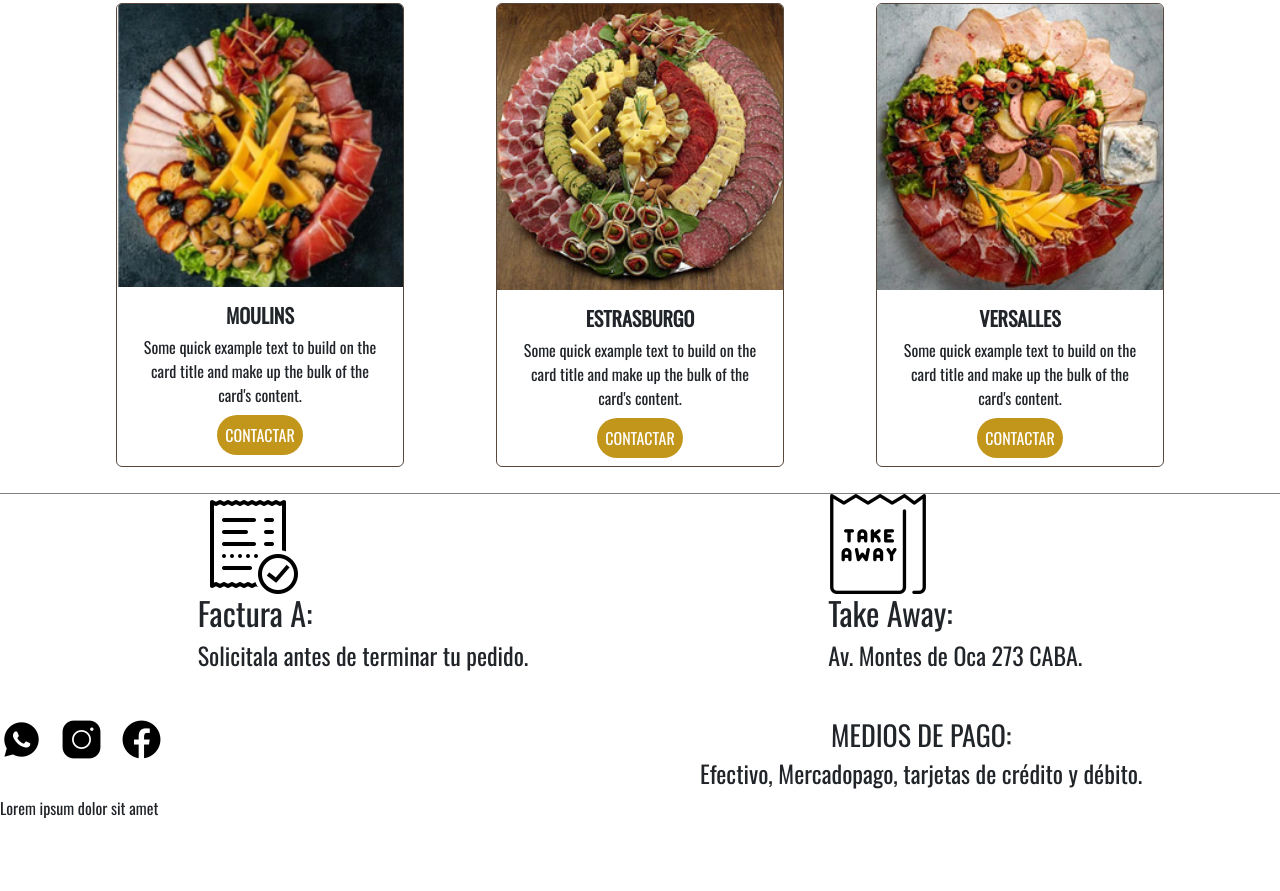
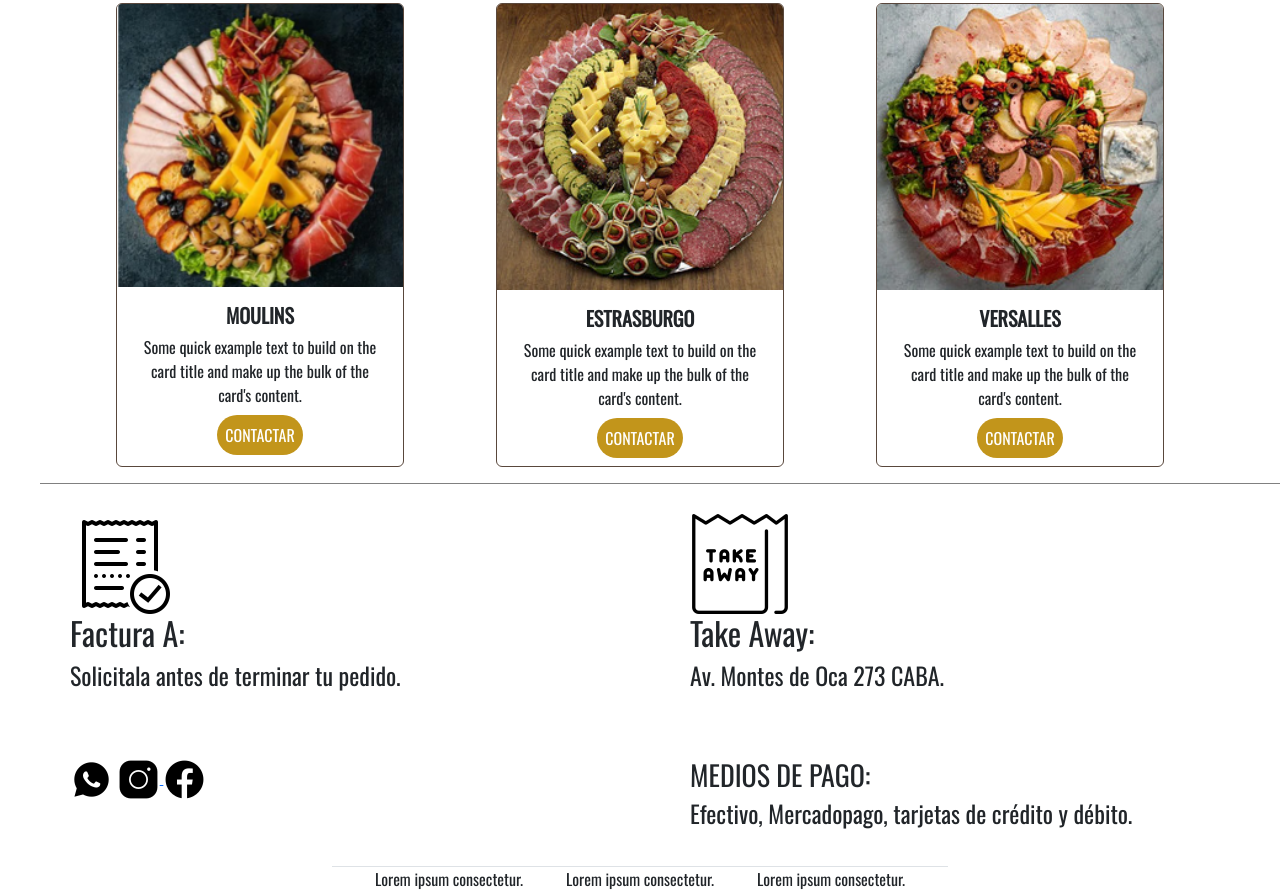
Before and after one commit to francop2904/proyectofinalcoderhouse, a plain HTML site: page pages/productos.html in a window 1280 px wide. Shown: the part 825-1716 px from the top of the page. Before the commit the page ends 1661 px from the top, so only its background shows below. Drawn offline with nearby package versions, Linux system fonts and the light colour scheme; files that its build step writes are made by us from their sources; a web font is replaced by a local one.

Commit message:
cambios del footer

```diff
--- a/css/style.css
+++ b/css/style.css
@@ -275,54 +275,37 @@ margin-top: 100px;
 
 
  }
- /* ESTILOS FOOTER */
- .espacioFooter{
-    border-top: 1px solid grey;
-    margin-top: 10px;
+
+ .gridFooter{
+   display: grid;
+   grid-template-columns: 1fr 1fr ;
+   grid-template-rows: 0.5fr 0.5fr;
+   border-top: 1px gray solid;
+   margin-left: 40px;
  }
 
- .estilosFooterIconos {
-    display: flex;
-    gap: 17px;
 
-
+ .iconosReordenamiento{
+   display: none;
  }
- .estilosFooterIconos a {
-    margin-top: 40px;
-
-    text-decoration: none;
-    color: black;
+ .gridFooter div{
+  margin: 30px;
  }
- .textFooter{
-    margin: 0;
-    text-align: center;
-    display: flex;
-    flex-flow:wrap column;
-    margin-top: 40px;
-    margin-left: 520px;
-
-
-
- }
+ @media (max-width:576px) {
+   .gridFooter{
+      grid-template-columns: 1fr;
+      grid-template-rows: 1fr;
+   }
+   .iconosRedes{
+      display: none;
+   }
+   .iconosReordenamiento{
+      display: flex;
 
 
 
 
- .facturaYTakeAway{
-    display: flex;
-    flex-flow: row wrap;
-  justify-content: center;
-  gap: 300px;
+
+   }
+
  }
- .separadorFooter{
-    display: flex;
-    border-top:1px solid rgb(75, 68, 68);
-    max-width: 500px;
-    margin: 20px auto 0  auto;
- }
- .finalFooter{
-    display: flex;
-    flex-flow: wrap;
-    justify-content: center;
-    gap:20px;
- }
--- a/pages/productos.html
+++ b/pages/productos.html
@@ -36,7 +36,7 @@
 <div class="container text-center border-bottom  ">
 
   <div class="row">
-    <div class="col-lg-6  col-6 logotipo offset-lg-3 offset-3">  <a class="navbar-brand  " href="./index.html"> <h1>LE CHARCUTIER</h1></a></div>
+    <div class="col-lg-6  col-6 logotipo offset-lg-3 offset-3">  <a class="navbar-brand  " href="../index.html"> <h1>LE CHARCUTIER</h1></a></div>
 
 
     <div class=" navbar  col-lg-1 col-1 offset-lg-2  offset-2 ">  <button class="navbar-toggler" type="button" data-bs-toggle="offcanvas" data-bs-target="#offcanvasNavbar" aria-controls="offcanvasNavbar">
@@ -183,54 +183,56 @@
 
     </section>
 
-    <footer class="espacioFooter" >
-
-      <div class="facturaYTakeAway">
-          <div>
+    <footer class="gridFooter">
+      <div >
         <span><img src="../img/facturaaimg.png" alt="Factura A compras seguras comprobante negocio B2B"></span> <h2>Factura A:</h2>
         <h4>Solicitala antes de terminar tu pedido.</h4>
       </div>
-          <div>
+      <div >
         <span><img src="../img/takeawayimg.png" alt="take away llevar en local montes de oca 273 CABA"></span><h2>Take Away:</h2>
         <h4>Av. Montes de Oca 273 CABA.</h4>
     </div>
-      </div>
-      <div class="estilosFooterIconos">
+
+    <div  class="iconosRedes">
       <a>
 
       <img src="../img/whatsappicono.png" alt="icono Whatsapp oscuro ">
   </a>
 
   <a href="https://www.instagram.com/lcharcutier/?hl=es">
-          <img class="espacioiconoinstgram"  src="../img/iconoinstagram.png" alt="icono nuevo instagram oscuro con enlace de la pagina oficial de Le Charcutier :Lcharcutier">
+      <img   src="../img/iconoinstagram.png" alt="icono nuevo instagram oscuro con enlace de la pagina oficial de Le Charcutier :Lcharcutier">
   </a>
 
   <a href="https://www.facebook.com/picadaslecharcutier/">
   <img src="../img/facebookicono.png" alt="icono nuevo facebook enlace Picadas Le Charcutier">
   </a>
-      <div class="textFooter">
+    </div>
+  <div >
   <h3 >MEDIOS DE PAGO: </h3>
   <h4 >Efectivo, Mercadopago, tarjetas de crédito y débito.</h4>
 
   </div>
+  </footer>
+
+  <div class="container-fluid">
+    <div class="row">
+      <div class="col-6 container-fluid">
+        <div class="row  ">
+          <div class="col-lg-12">
+            <div class="d-flex flex-row flex-wrap justify-content-lg-evenly border-top ">
+              <div  >Lorem ipsum  consectetur.</div>
+              <div >Lorem ipsum   consectetur.</div>
+              <div >Lorem ipsum  consectetur.</div>
+            </div>
 
           </div>
-      <div class="finalFooter">
+        </div>
 
       </div>
-      <p>Lorem ipsum dolor sit amet</p>
 
+    </div>
 
-
-          </footer>
-
-
-
-
-
-
-
-
+  </div>
 
 
 
```
Also changed, not shown: index.html (+38 -31 lines), pages/blackbox.html (+23 -13 lines), pages/contacto.html (+23 -12 lines), pages/nosotros.html (+23 -12 lines). Lines whose indentation alone changed are shown as unchanged.
